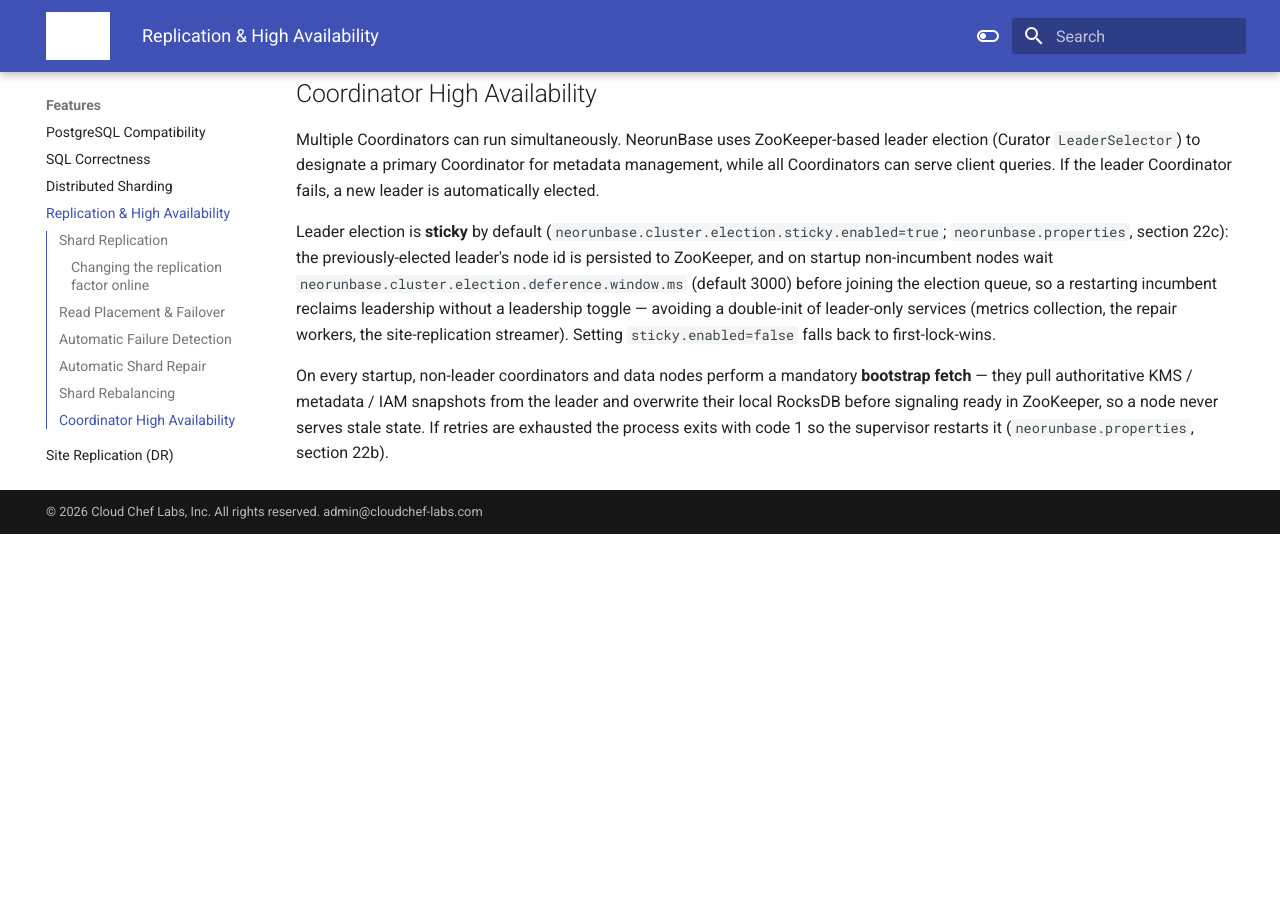
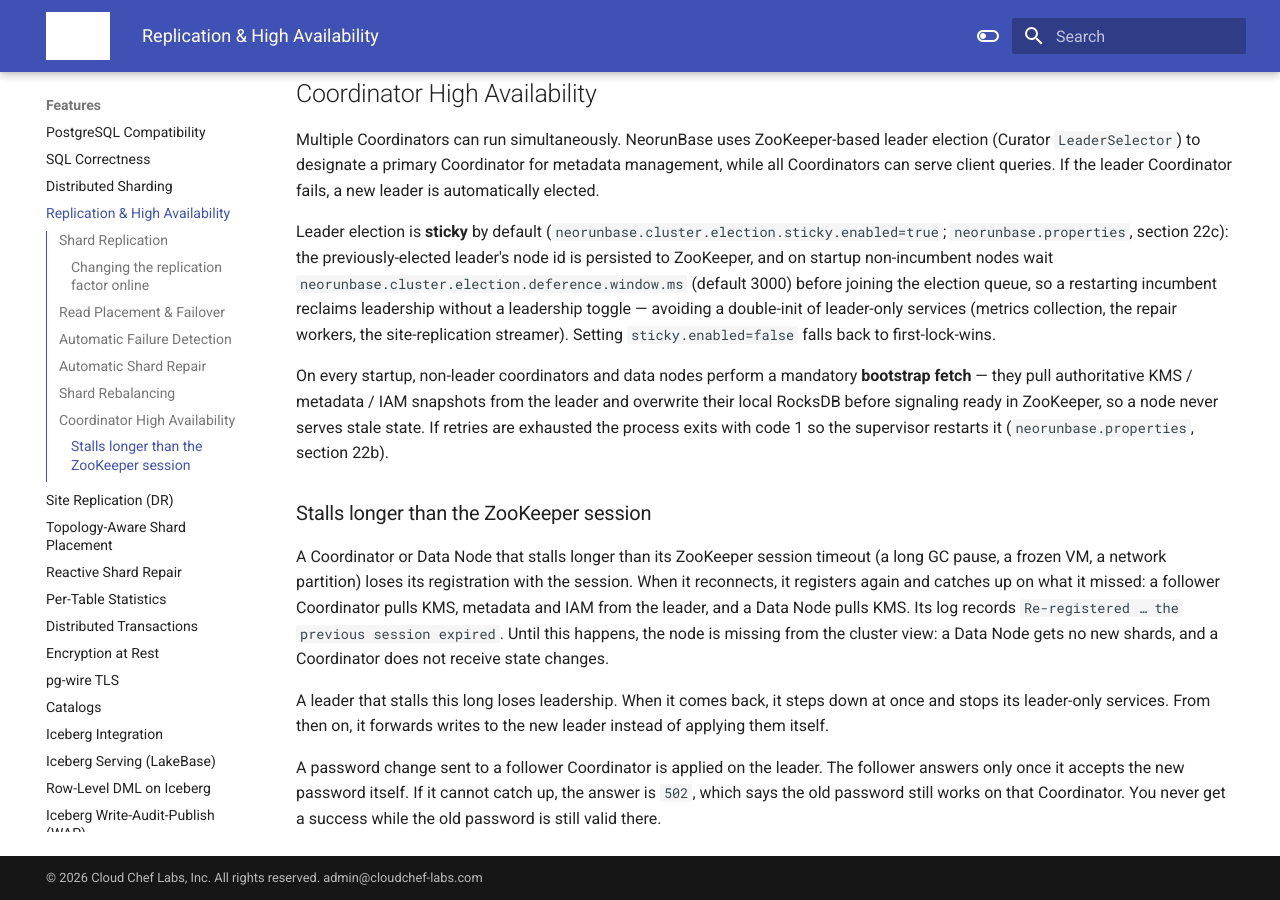
Before and after one commit to cloudcheflabs/neorunbase-docs, an MkDocs documentation site: the page built from docs/features/replication-ha.md, in a window 1280 px wide and 900 px high, scrolled down 2376 px. Built offline with MkDocs 1.6.1 and Material for MkDocs 9.7.7, drawn with Linux system fonts in a browser that asks for light colours; the version menu is left out; before the commit the page ends 2910 px from its top, so only the background shows below that; grey boxes are pictures that could not be loaded.

Commit message:
docs: coordinators and data nodes re-register after a ZooKeeper session loss; stale leader steps down; change-password confirmed on the follower
Co-Authored-By: Claude Opus 5.5 <noreply@anthropic.com>

```diff
--- a/docs/features/replication-ha.md
+++ b/docs/features/replication-ha.md
@@ -72,3 +72,11 @@ Multiple Coordinators can run simultaneously. NeorunBase uses ZooKeeper-based le
 Leader election is **sticky** by default (`neorunbase.cluster.election.sticky.enabled=true`; `neorunbase.properties`, section 22c): the previously-elected leader's node id is persisted to ZooKeeper, and on startup non-incumbent nodes wait `neorunbase.cluster.election.deference.window.ms` (default 3000) before joining the election queue, so a restarting incumbent reclaims leadership without a leadership toggle — avoiding a double-init of leader-only services (metrics collection, the repair workers, the site-replication streamer). Setting `sticky.enabled=false` falls back to first-lock-wins.
 
 On every startup, non-leader coordinators and data nodes perform a mandatory **bootstrap fetch** — they pull authoritative KMS / metadata / IAM snapshots from the leader and overwrite their local RocksDB before signaling ready in ZooKeeper, so a node never serves stale state. If retries are exhausted the process exits with code 1 so the supervisor restarts it (`neorunbase.properties`, section 22b).
+
+### Stalls longer than the ZooKeeper session
+
+A Coordinator or Data Node that stalls longer than its ZooKeeper session timeout (a long GC pause, a frozen VM, a network partition) loses its registration with the session. When it reconnects, it registers again and catches up on what it missed: a follower Coordinator pulls KMS, metadata and IAM from the leader, and a Data Node pulls KMS. Its log records `Re-registered … the previous session expired`. Until this happens, the node is missing from the cluster view: a Data Node gets no new shards, and a Coordinator does not receive state changes.
+
+A leader that stalls this long loses leadership. When it comes back, it steps down at once and stops its leader-only services. From then on, it forwards writes to the new leader instead of applying them itself.
+
+A password change sent to a follower Coordinator is applied on the leader. The follower answers only once it accepts the new password itself. If it cannot catch up, the answer is `502`, which says the old password still works on that Coordinator. You never get a success while the old password is still valid there.
```
